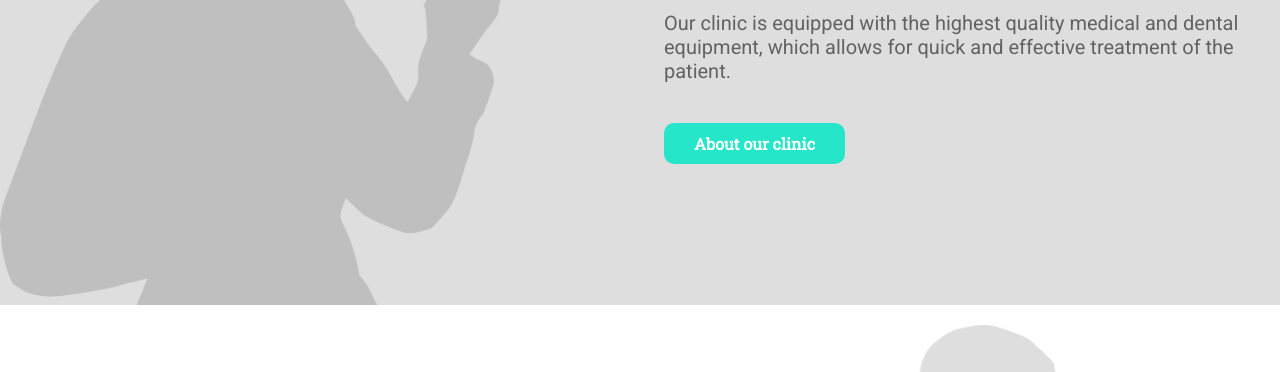
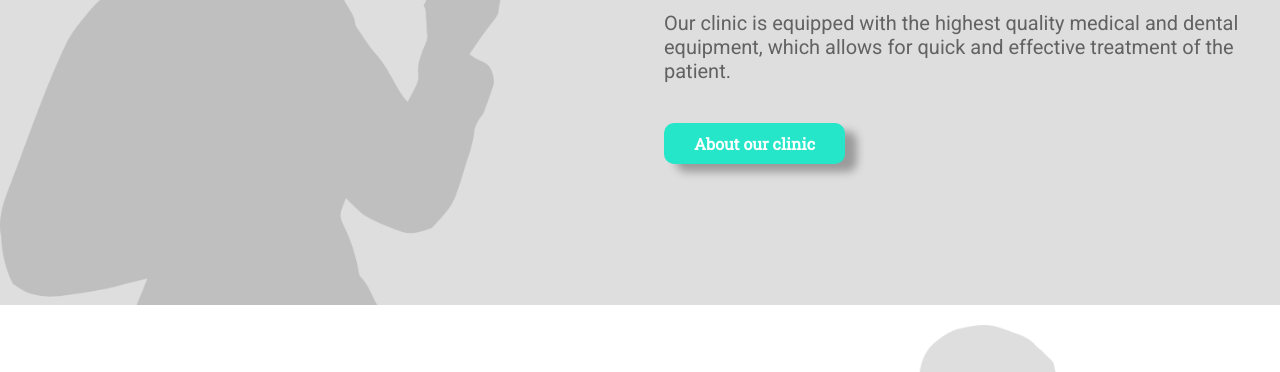
Before and after one commit to Kimiya-Fotovat/DentialClinic, a plain HTML site: page index.html in a window 1280 px wide. In both pictures the pointer is over the link "About our clinic". Shown: the part 428-800 px from the top of the page. Drawn offline with Linux system fonts and the light colour scheme.

Commit message:
Last update2

```diff
--- a/style.css
+++ b/style.css
@@ -101,6 +101,10 @@ padding: 40px 0;
     border-radius: 10px;
     font-family: 'Roboto Slab', serif;
     font-weight: bold;
+    box-shadow: rgb(180, 180, 180) 10px 10px 5px;
+}
+.showcase-text a:hover{
+    box-shadow: 12px 8px 8px #9b9b9b;
 }
 /*---<about us>---*/
 .man-pic{
@@ -229,6 +233,7 @@ padding: 40px 0;
     font-size: 20px;
 }
 
+
 .appointment a{
     font-family: 'Roboto Slab', serif;
     padding: 10px 15px;
@@ -238,6 +243,9 @@ padding: 40px 0;
     font-size: 14px;
     font-weight: 400;
     border-radius: 10px;
+}
+.appointment a:hover{
+    transform: scale(1.025);
 }
 footer{
 background-color: #2BAAEC;
```
